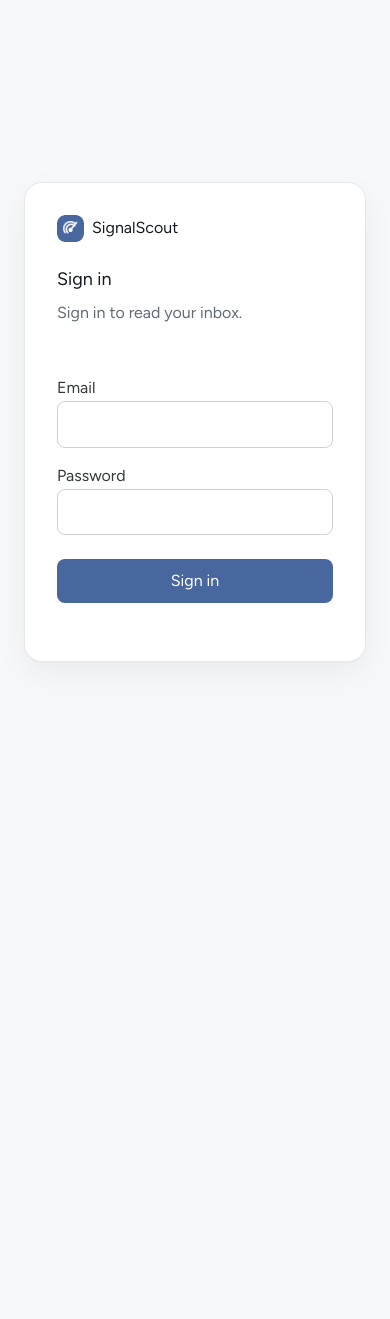
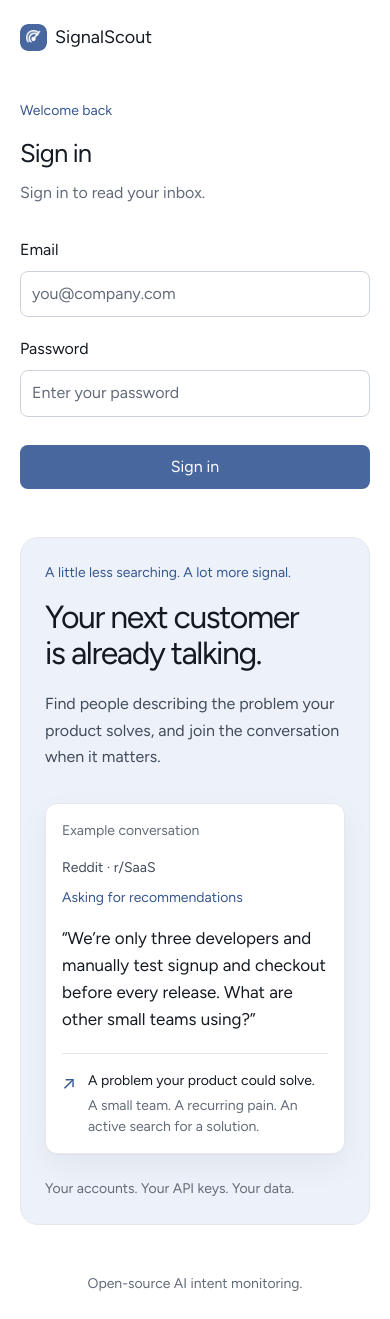
Before and after one commit to rszhd/signalscout, a React (Vite) app in the folder apps/web/: page / in a window 390 px wide. Before the commit the page ends 844 px from the top, so only its background shows below. Built offline with nearby package versions, Linux system fonts and the light colour scheme; no server answers.

Commit message:
Rebuild login and signup with responsive split layout

```diff
--- a/apps/web/src/Login.tsx
+++ b/apps/web/src/Login.tsx
@@ -2,19 +2,7 @@
 import { messageFor, requestJson } from "./api.js";
 import { BrandLogo } from "./BrandLogo.js";
 
-/**
- * The one screen a signed-out person can reach. US-017.
- *
- * It is two forms, and which one it shows is not a choice a person makes: an
- * instance with no account yet asks for one, and an instance that has one asks
- * to be let in. Offering both would put an open signup form on a public
- * address, which is the way these tools are usually given away.
- *
- * There is no "forgot password" and no "create another account". Nothing here
- * sends mail, so a reset link would be a button that does nothing; the recovery
- * path for a self-hoster is the database they already own, and
- * docs/self-hosting.md says which command.
- */
+/** Email authentication, with registration offered only when the instance allows it. */
 
 /** What `/api/auth-status` answers. */
 export interface AuthStatus {
@@ -86,13 +74,54 @@
 
   return (
     <main className="login-page">
-      <section className="login-card">
+      <header className="login-header">
         <div className="login-brand">
           <BrandLogo />
           <span>SignalScout</span>
         </div>
+        <span className="login-header-note">Conversations worth finding.</span>
+      </header>
 
-        <h1>{firstRun ? "Set up this instance" : signingUp ? "Create an account" : "Sign in"}</h1>
+      <div className="login-layout">
+        <aside className="login-story" aria-labelledby="login-story-title">
+          <p className="login-eyebrow">A little less searching. A lot more signal.</p>
+          <h2 id="login-story-title">
+            Your next customer
+            <br />
+            is already talking.
+          </h2>
+          <p className="login-story-copy">
+            Find people describing the problem your product solves, and join the conversation when
+            it matters.
+          </p>
+          <figure className="login-preview">
+            <figcaption>Example conversation</figcaption>
+            <div className="login-preview-heading">
+              <span className="login-preview-source">Reddit · r/SaaS</span>
+              <span className="login-signal">Asking for recommendations</span>
+            </div>
+            <blockquote>
+              “We’re only three developers and manually test signup and checkout before every
+              release. What are other small teams using?”
+            </blockquote>
+            <div className="login-preview-reason">
+              <span className="login-preview-mark" aria-hidden="true">
+                ↗
+              </span>
+              <p>
+                <strong>A problem your product could solve.</strong>
+                <span>A small team. A recurring pain. An active search for a solution.</span>
+              </p>
+            </div>
+          </figure>
+          <p className="login-story-footer">Your accounts. Your API keys. Your data.</p>
+        </aside>
+
+        <section className="login-card" aria-labelledby="login-title">
+          <p className="login-eyebrow">{signingUp ? "Get started" : "Welcome back"}</p>
+          <h1 id="login-title">
+            {firstRun ? "Set up this instance" : signingUp ? "Create an account" : "Sign in"}
+          </h1>
           <p className="page-subtitle">
             {firstRun
               ? "This instance has no account yet. The first one is yours, and signup closes behind it."
@@ -101,13 +130,14 @@
                 : "Sign in to read your inbox."}
           </p>
 
-        <form className="field-stack" onSubmit={submit}>
+          <form className="field-stack" onSubmit={submit} aria-busy={busy}>
             {signingUp && (
               <label className="field">
                 <span>Your name</span>
                 <input
                   aria-label="Your name"
                   autoComplete="name"
+                  placeholder="Alex Morgan"
                   required
                   value={name}
                   onChange={(event) => setName(event.target.value)}
@@ -120,6 +150,7 @@
               <input
                 aria-label="Email"
                 autoComplete="username"
+                placeholder="you@company.com"
                 required
                 type="email"
                 value={email}
@@ -132,6 +163,8 @@
               <input
                 aria-label="Password"
                 autoComplete={signingUp ? "new-password" : "current-password"}
+                placeholder={signingUp ? "Create a password" : "Enter your password"}
+                aria-describedby={signingUp ? "login-password-help" : undefined}
                 minLength={signingUp ? minimumPasswordLength : undefined}
                 required
                 type="password"
@@ -139,9 +172,8 @@
                 onChange={(event) => setPassword(event.target.value)}
               />
               {signingUp && (
-              <small>
-                At least {minimumPasswordLength} characters. Length is what a password costs
-                somebody guessing it.
+                <small id="login-password-help">
+                  Use at least {minimumPasswordLength} characters.
                 </small>
               )}
             </label>
@@ -167,6 +199,7 @@
               {registering ? "Already have an account? " : "New here? "}
               <button
                 type="button"
+                disabled={busy}
                 onClick={() => {
                   setRegistering(!registering);
                   setError(null);
@@ -179,11 +212,13 @@
 
           {firstRun && (
             <p className="login-note">
-            Put this instance behind TLS before you open it to the internet. It holds provider keys
-            that spend money.
+              Put this instance behind TLS before you open it to the internet. It holds provider
+              keys that spend money.
             </p>
           )}
         </section>
+      </div>
+      <footer className="login-footer">Open-source AI intent monitoring.</footer>
     </main>
   );
 }
--- a/apps/web/src/styles/login.css
+++ b/apps/web/src/styles/login.css
@@ -1,79 +1,3 @@
-/* The signed-out screen. One card, centred, and nothing else on the page. */
-.login-page {
-  min-height: 100vh;
-  display: grid;
-  place-items: center;
-  padding: var(--space-6);
-  background: var(--background);
-}
-
-.login-card {
-  width: min(420px, 100%);
-  background: var(--surface);
-  border: 1px solid var(--line);
-  border-radius: var(--radius-lg);
-  box-shadow: var(--shadow-soft);
-  padding: var(--space-8);
-}
-
-.login-brand {
-  display: flex;
-  align-items: center;
-  gap: var(--space-2);
-  font-weight: 600;
-  color: var(--ink);
-  margin-bottom: var(--space-6);
-}
-
-.login-card h1 {
-  margin: 0 0 var(--space-2);
-  font-size: var(--text-md);
-}
-
-.login-card .page-subtitle {
-  margin: 0 0 var(--space-6);
-}
-
-.login-card form {
-  gap: var(--space-4);
-}
-
-.login-card .primary-button {
-  width: 100%;
-  justify-content: center;
-  margin-top: var(--space-2);
-}
-
-/* The way between the two forms. A sentence, not a second button competing
-   with the one that submits. */
-.login-switch {
-  margin: var(--space-5) 0 0;
-  color: var(--muted);
-  font-size: var(--text-xs);
-  text-align: center;
-}
-
-.login-switch button {
-  background: none;
-  border: 0;
-  padding: 0;
-  color: var(--accent-text);
-  font-size: inherit;
-  cursor: pointer;
-}
-
-.login-switch button:hover {
-  text-decoration: underline;
-}
-
-.login-note {
-  margin: var(--space-6) 0 0;
-  padding-top: var(--space-4);
-  border-top: 1px solid var(--line);
-  color: var(--muted);
-  font-size: var(--text-xs);
-}
-
 /* In the sidebar, beside the self-hosted pill. Quiet: it is rarely the thing
    somebody came to press, and it ends the session when it is. */
 .sign-out {
@@ -113,3 +37,263 @@
   font-size: var(--text-xs);
   overflow-wrap: anywhere;
 }
+
+/* Authentication uses the shared palette and controls; this file owns its layout. */
+.login-page {
+  min-height: 100svh;
+  display: flex;
+  flex-direction: column;
+  background: var(--surface);
+  padding: var(--space-8) clamp(var(--space-5), 5vw, var(--space-12));
+}
+
+.login-header {
+  display: flex;
+  align-items: center;
+  justify-content: space-between;
+  gap: var(--space-6);
+}
+
+.login-brand {
+  display: flex;
+  align-items: center;
+  gap: var(--space-2);
+  font-size: var(--text-md);
+  font-weight: 600;
+  color: var(--ink);
+}
+
+.login-header-note,
+.login-footer,
+.login-story-footer {
+  color: var(--muted);
+  font-size: var(--text-xs);
+}
+
+.login-layout {
+  width: min(1120px, 100%);
+  flex: 1;
+  display: grid;
+  grid-template-columns: minmax(0, 1.2fr) minmax(0, 1fr);
+  align-items: center;
+  gap: clamp(var(--space-8), 7vw, 100px);
+  margin: var(--space-12) auto;
+}
+
+.login-story {
+  padding: var(--space-12) var(--space-8);
+  background: var(--accent-soft);
+  border: 1px solid var(--line);
+  border-radius: var(--radius-lg);
+}
+
+.login-eyebrow {
+  margin: 0 0 var(--space-4);
+  color: var(--accent-text);
+  font-size: var(--text-xs);
+  font-weight: 600;
+}
+
+.login-story h2 {
+  margin: 0;
+  font-size: clamp(2rem, 3.5vw, 3rem);
+  line-height: 1.12;
+  letter-spacing: -0.045em;
+  font-weight: 600;
+}
+
+.login-story-copy {
+  margin: var(--space-5) 0 var(--space-8);
+  color: var(--muted-strong);
+  font-size: var(--text-body);
+  line-height: 1.65;
+  max-width: 42ch;
+}
+
+.login-preview {
+  margin: 0;
+  padding: var(--space-6);
+  border: 1px solid var(--line);
+  border-radius: var(--radius-md);
+  background: var(--surface);
+  box-shadow: var(--shadow-soft);
+}
+
+.login-preview figcaption {
+  margin-bottom: var(--space-4);
+  color: var(--muted);
+  font-size: var(--text-xs);
+}
+
+.login-preview-heading {
+  display: flex;
+  flex-wrap: wrap;
+  gap: var(--space-2);
+  font-size: var(--text-xs);
+}
+
+.login-preview-source {
+  color: var(--muted-strong);
+  font-weight: 600;
+}
+
+.login-signal {
+  color: var(--accent-text);
+}
+
+.login-preview blockquote {
+  margin: var(--space-4) 0 var(--space-5);
+  font-size: var(--text-reading);
+  line-height: 1.6;
+  color: var(--ink);
+}
+
+.login-preview-reason {
+  display: flex;
+  gap: var(--space-3);
+  padding-top: var(--space-4);
+  border-top: 1px solid var(--line);
+}
+
+.login-preview-mark {
+  color: var(--accent-text);
+  font-size: var(--text-md);
+}
+
+.login-preview-reason p {
+  display: grid;
+  gap: var(--space-1);
+  margin: 0;
+  font-size: var(--text-xs);
+  line-height: 1.5;
+  color: var(--muted);
+}
+
+.login-preview-reason strong {
+  font-weight: 500;
+  color: var(--ink);
+}
+
+.login-story-footer {
+  margin: var(--space-6) 0 0;
+}
+
+.login-card {
+  width: 100%;
+  max-width: 400px;
+  justify-self: center;
+}
+
+.login-card h1 {
+  margin: 0 0 var(--space-3);
+  font-size: clamp(var(--text-title), 3vw, 2rem);
+  line-height: 1.2;
+  letter-spacing: -0.035em;
+}
+
+.login-card .page-subtitle {
+  margin: 0 0 var(--space-8);
+  line-height: 1.6;
+}
+
+.login-card form {
+  gap: var(--space-5);
+  padding: 0;
+}
+
+.login-card .field > span {
+  margin-bottom: var(--space-2);
+  color: var(--ink);
+}
+
+.login-card .field input {
+  min-height: var(--control-height);
+}
+
+.login-card .field input:focus {
+  border-color: var(--accent);
+  box-shadow: 0 0 0 3px var(--accent-soft);
+}
+
+.login-card .field input::placeholder {
+  color: var(--muted);
+}
+
+.login-card .field small {
+  margin: var(--space-2) 0 0;
+  font-size: var(--text-xs);
+}
+
+.login-card .primary-button {
+  width: 100%;
+  margin-top: var(--space-2);
+}
+
+.login-switch {
+  margin: var(--space-6) 0 0;
+  color: var(--muted);
+  font-size: var(--text-sm);
+  text-align: center;
+}
+
+.login-switch button {
+  background: none;
+  border: 0;
+  min-height: var(--control-height);
+  padding: 0 var(--space-1);
+  color: var(--accent-text);
+  font-size: inherit;
+  font-weight: 600;
+  cursor: pointer;
+}
+
+.login-switch button:hover {
+  text-decoration: underline;
+}
+
+.login-note {
+  margin: var(--space-6) 0 0;
+  padding-top: var(--space-4);
+  border-top: 1px solid var(--line);
+  color: var(--muted);
+  font-size: var(--text-xs);
+  line-height: 1.6;
+}
+
+.login-footer {
+  text-align: center;
+}
+
+@media (max-width: 820px) {
+  .login-layout {
+    grid-template-columns: minmax(0, 1fr);
+    gap: var(--space-12);
+  }
+
+  .login-card {
+    grid-row: 1;
+  }
+
+  .login-story {
+    width: min(480px, 100%);
+    justify-self: center;
+  }
+}
+
+@media (max-width: 440px) {
+  .login-page {
+    padding: var(--space-6) var(--space-5);
+  }
+
+  .login-header-note {
+    display: none;
+  }
+
+  .login-story {
+    padding: var(--space-6);
+  }
+
+  .login-preview {
+    padding: var(--space-4);
+  }
+}
```
Lines whose indentation alone changed are shown as unchanged.
